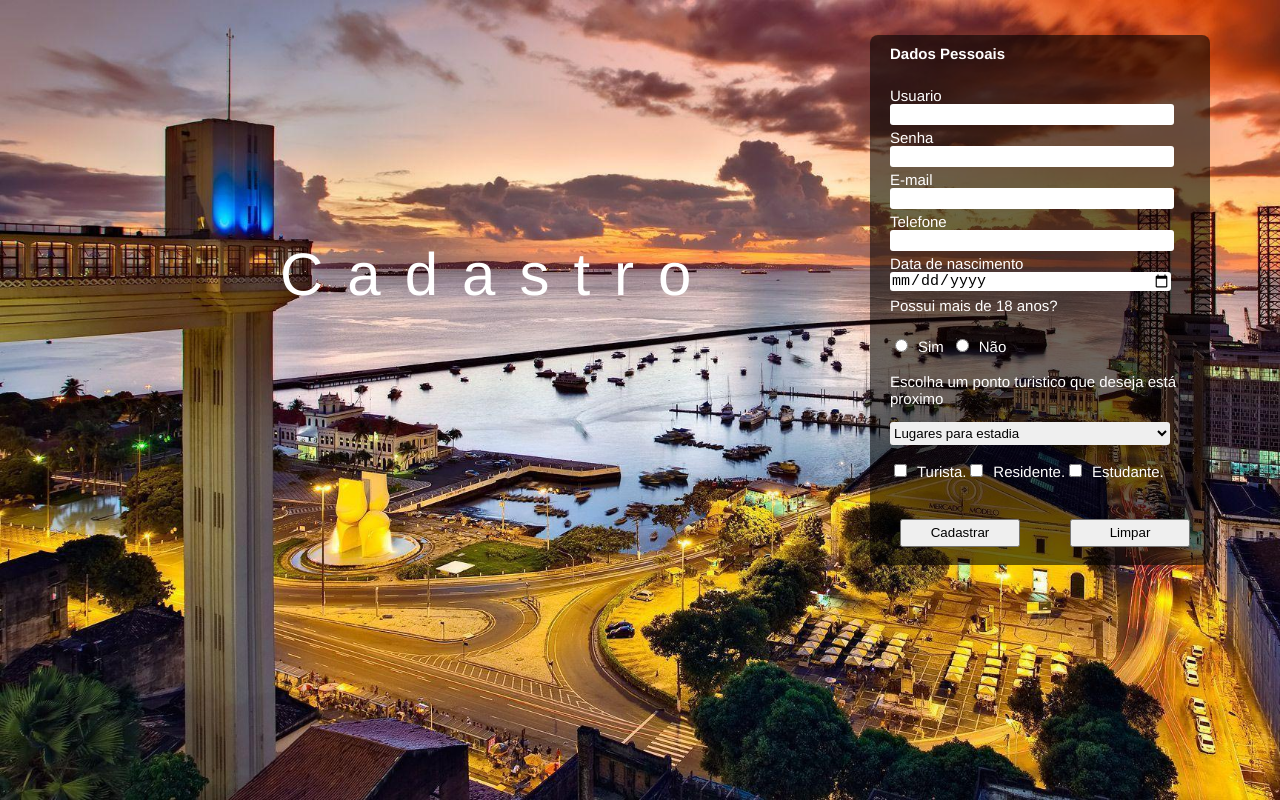
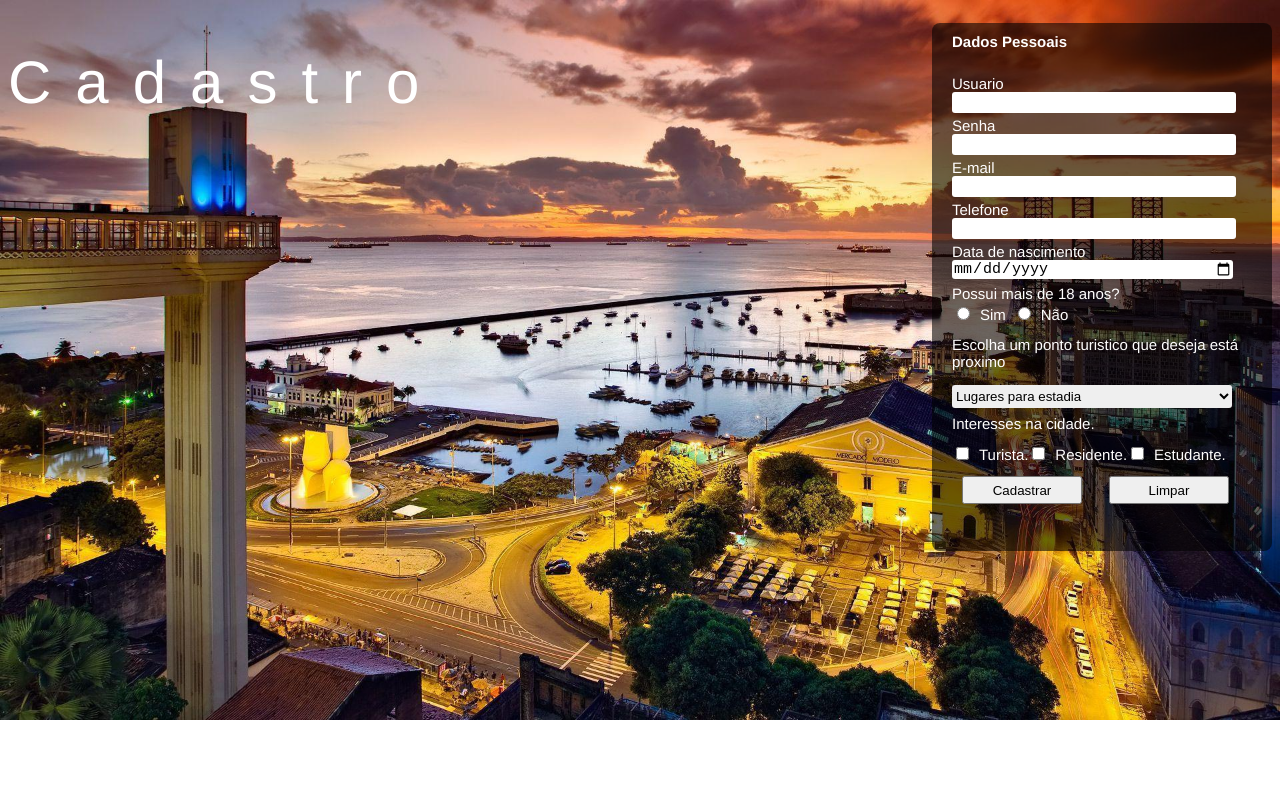
Before and after one commit to jOSEsOUSAFh/gh-pages, a plain HTML site: page cadastro.html in a window 1280 px wide. Drawn offline with Linux system fonts and the light colour scheme.

Commit message:
att
Ajustei a pagina para alinhar conforme tamanho da pg! Mas ainda faltam alguns pontos!

```diff
--- a/CSS/cad.css
+++ b/CSS/cad.css
@@ -2,27 +2,21 @@ body{
     background-image: url("imagens/Elevador.jpg");
     background-repeat: no-repeat;
     background-size: cover;
-    background-attachment: fixed;
-    margin: 0%;
-    padding: 0%;
-    position: relative;
-    max-width: 320px;
-    max-height: 400px;
+
 }
 
 
 
 .animated-word {
-    top: 200px;
-    left: 280px;
-    position: relative;
-    right: 600px;
+
 	font-family: Helvetica;
 	letter-spacing: 0.4em;
 	font-weight: 60;
 	font-size: 60px;
 	color: #ffffff;
     cursor: pointer;
+    display: flex;
+    float: left;
 
 }
 
@@ -31,21 +25,28 @@ body{
 
 }
 
+.formulario{
+
+    float: right;
+    justify-content: center;
+    left: 20rem;
+    margin-top: 15px;
+    display: inline-flex
+
+}
 
 
 form{
-    top: -5px;
-    position: absolute;
     font-family: Helvetica;
-      padding-left: 20px;
+    padding-left: 20px;
     border: none;
     border-radius: 8px;
-    left: 870px;
     color: rgb(255, 254, 254);
     background-color: rgba(0, 0, 0, 0.575);
     font-size: 25px;
     width: 20rem;
-    height: 530px;
+    height: 33rem;
+    display: inline-block;
 
 }
 
@@ -54,20 +55,28 @@ form{
     font-size: 15px;
 }
 
+.labells{
+    margin-top: -20px;
+}
+
 
 .formulario_enunciado{
-
+    margin-top: 10px;
     font-size: 15px;
 
 }
 
+
+
 .check{
     float: left;
-
+    margin-top: -10px;
 }
 
 .formulario_check{
     font-size: 15px;
+    margin-top: 45px;
+
 }
 
 
@@ -78,7 +87,7 @@ form{
     height: 19px;
     width: 280px;
     font-size: 15px;
-    margin: 0px;
+
 }
 
 .formdados:hover{
@@ -110,24 +119,10 @@ form{
     height: 23px;
 }
 
-.button{
-    position: absolute;
-    float: left;
-    margin: 20px;
-    left: 180px;
-    margin-top: 60px;
 
-}
-
-.button1{
-    position: absolute;
-    float: left;
-    margin: 20px;
-    left: 10px;
-    margin-top: 60px;
-}
 
 button{
     width: 120px;
     height: 28px;
+    margin: 10px;
 }
--- a/cadastro.html
+++ b/cadastro.html
@@ -15,7 +15,10 @@
         Cadastro
     </h1>
 
-    <form class="formulario" action="/registro" method="post">
+    <div class="formulario">
+
+            <form  action="/registro" method="post">
+
 
 
 
@@ -24,17 +27,12 @@
             <div class="labels">
                 <label for="usuario">Usuario</label>
             </div>
-
                 <div><input class="formdados" type="text" name="usuario" id="usuario"></div>
-
 
             <div class="labels">
                 <label for="senha">Senha</label>
             </div>
                 <div><input class="formdados" type="password" name="senha" id="senha"></div>
-
-
-
 
             <div  class="labels">
                 <label for="e-mail">E-mail</label></div>
@@ -53,10 +51,8 @@
 
 
 
-
-
             <p class="labels">Possui mais de 18 anos?</p>
-        <div>
+            <div class="labells">
             <input
                     type="radio"
                     id="sim"
@@ -72,7 +68,6 @@
                         value="nao"
                     >
                     <label class="labels" for="nao">Não</label>
-
             </div>
 
 
@@ -84,9 +79,6 @@
                     <option value="Ribeira">Ribeira</option>
 
             </select>
-
-
-
             <p class="formulario_check">Interesses na cidade.</p>
                         <article class="check">
                             <input
@@ -97,7 +89,6 @@
                             >
                             <label class="formulario_rotulo" for="turista">Turista.</label>
                         </article>
-
                         <article class="check">
                             <input
                                 type="checkbox"
@@ -107,7 +98,6 @@
                             >
                             <label class="formulario_rotulo" for="turista">Residente.</label>
                         </article>
-
                         <article class="check">
                             <input
                                 type="checkbox"
@@ -117,12 +107,10 @@
                             >
                             <label class="formulario_rotulo" for="turista">Estudante.</label>
                         </article>
-
-                   <div class="button1"> <button type="submit">Cadastrar</button> </div>
-                   <div class="button" > <button type="reset">Limpar</button> </div>
-
+                       <div class="button1"> <button type="submit">Cadastrar</button>
+                        <button type="reset">Limpar</button> </div>
         </form>
-
+    </div>
 
 </body>
 </html>
```
Lines whose indentation alone changed are shown as unchanged.
